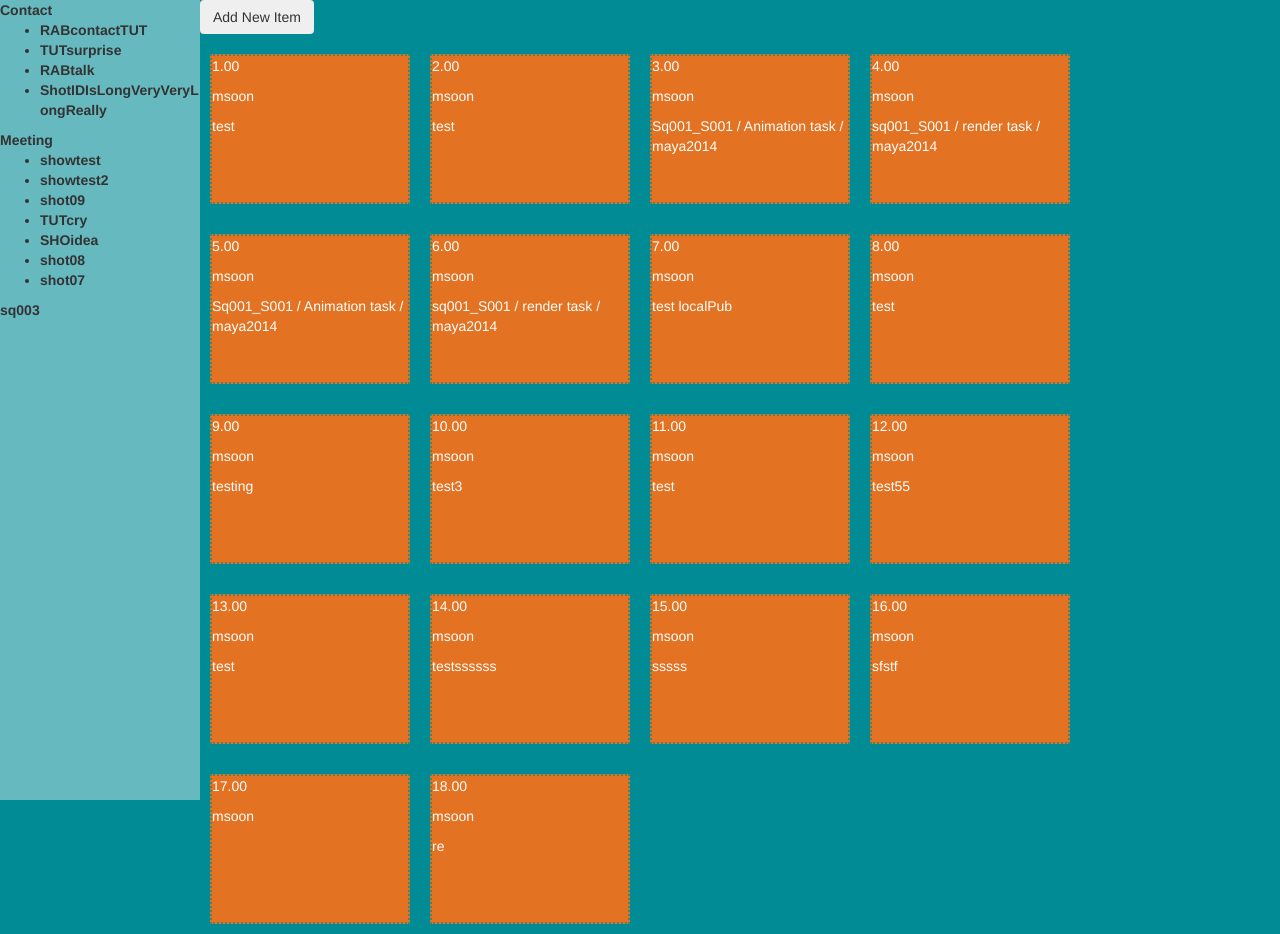
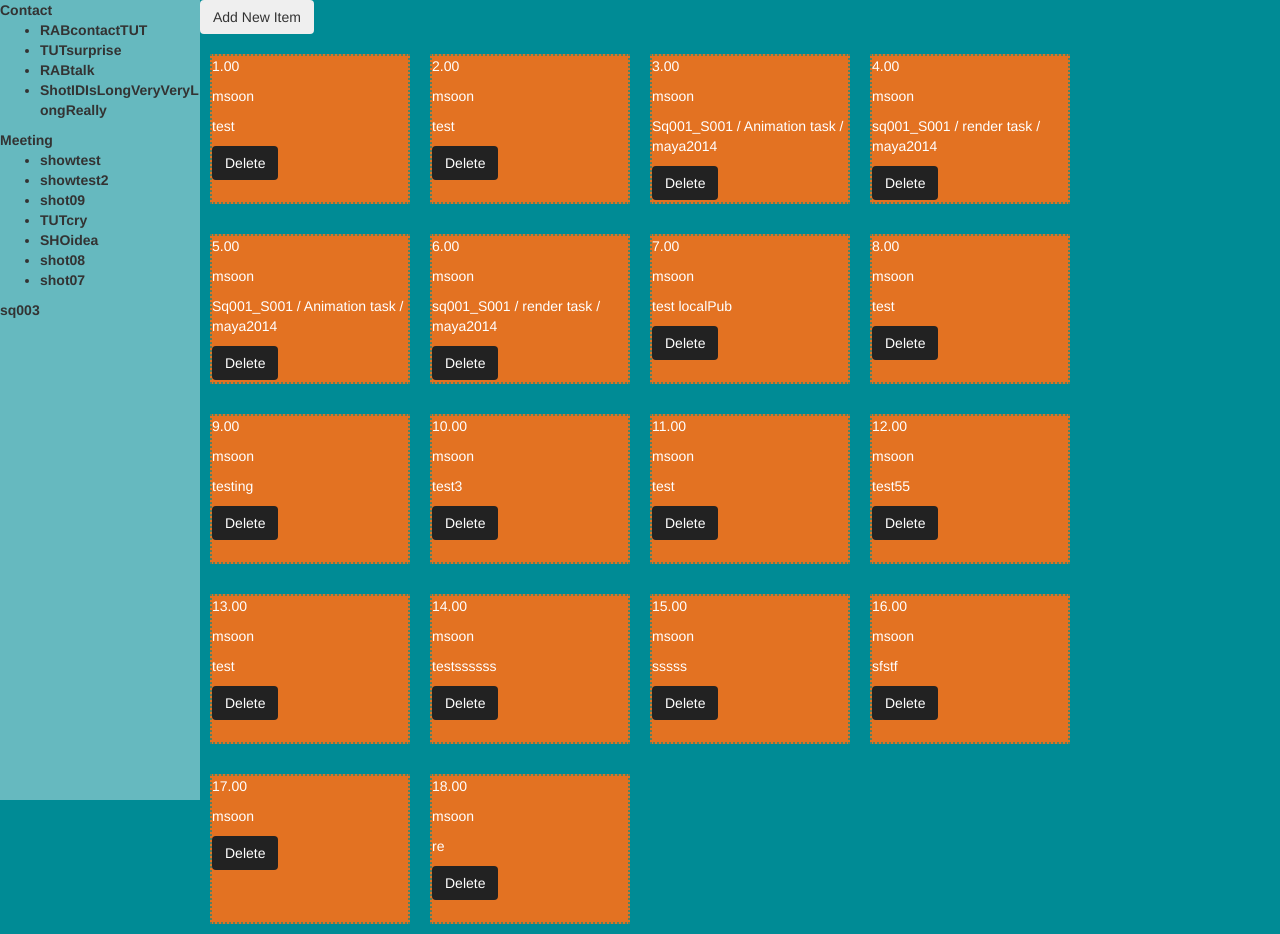
Before and after one commit to hasan-wajahat/sequenceManager, an Angular app: page /short/1 in a window 1280 px wide. Built offline with nearby package versions, Linux system fonts and the light colour scheme.

Commit message:
adding delete button

```diff
--- a/src/app/main-page/short-detail/publish-item/publish-item.component.html
+++ b/src/app/main-page/short-detail/publish-item/publish-item.component.html
@@ -8,4 +8,6 @@
   <p>
     {{publishItem.pbCmt}}
   </p>
+  <button class="deleteButton btn" (click)="deletePublishItem()"> Delete</button>
+
 </div>
--- a/src/app/main-page/short-detail/publish-item/publish-item.component.scss
+++ b/src/app/main-page/short-detail/publish-item/publish-item.component.scss
@@ -5,3 +5,9 @@ $publishBlockColor : #E37222;
   border: 2px dotted #548264;
   height: 150px;
 }
+
+.deleteButton{
+background: #222;
+
+
+}
--- a/src/app/main-page/short-detail/publish-item/publish-item.component.ts
+++ b/src/app/main-page/short-detail/publish-item/publish-item.component.ts
@@ -1,4 +1,4 @@
-import { Component, OnInit, Input } from '@angular/core';
+import { Component, OnInit, Input,Output, EventEmitter } from '@angular/core';
 import {PublishHistoryList} from '../../../object-classes/service-classes';
 
 @Component({
@@ -9,10 +9,21 @@ import {PublishHistoryList} from '../../../object-classes/service-classes';
 export class PublishItemComponent implements OnInit {
 
   @Input() publishItem: PublishHistoryList;
+   @Output()  pubItem = new EventEmitter();
+
+
 
   constructor() { }
 
   ngOnInit() {
   }
 
+deletePublishItem(){
+  // console.log(this.publishItem);
+         this.pubItem.next(this.publishItem);
+
+
 }
+
+
+}
--- a/src/app/main-page/short-detail/short-detail.component.html
+++ b/src/app/main-page/short-detail/short-detail.component.html
@@ -1,6 +1,7 @@
 <button class="uploadButton btn" (click)="goToUploadForm()"> Add New Item</button>
 <div class="publishItemContainer">
-  <app-publish-item *ngFor="let pub of pubHistoryList | async" class="publishItem"
-      [publishItem]="pub">
+  <app-publish-item *ngFor="let pub of pubHistoryList " class="publishItem"
+      [publishItem]="pub"
+      (pubItem)="onDelete($event)"   >
   </app-publish-item>
 </div>
--- a/src/app/main-page/short-detail/short-detail.component.ts
+++ b/src/app/main-page/short-detail/short-detail.component.ts
@@ -15,15 +15,19 @@ import {PublishHistoryList} from '../../object-classes/service-classes'
 export class ShortDetailComponent implements OnInit {
 
   id: string;
-  pubHistoryList: Observable<PublishHistoryList[]>;
+  pubHistoryList: PublishHistoryList[];
+  constructor(private route: ActivatedRoute, private router: Router, private pubHistoryService: PublishHistoryService) {
 
-  constructor(private route: ActivatedRoute, private router: Router, private pubHistoryService: PublishHistoryService) {
-  }
+
+}
+
+
 
   ngOnInit() {
-    this.pubHistoryList = this.route.params.switchMap((params: Params) =>{
-      this.id = params['short'];
-      return this.pubHistoryService.getPubList(this.id);
+     this.route.params.subscribe(params =>{
+
+       this.id = params['short'];
+       this.pubHistoryService.getPubList(this.id).subscribe(item=>{this.pubHistoryList=item});
     });
   }
 
@@ -31,4 +35,13 @@ export class ShortDetailComponent implements OnInit {
     let link = ['/new-item', this.id];
     this.router.navigate(link);
   }
+
+
+  onDelete(pubItem: PublishHistoryList){
+
+    // this.pubHistoryList.indexOf(pubItem);
+    this.pubHistoryList.splice(this.pubHistoryList.indexOf(pubItem),1);
+
+
+  }
 }
--- a/src/app/object-classes/service-classes.ts
+++ b/src/app/object-classes/service-classes.ts
@@ -5,6 +5,16 @@ export class PublishHistoryList {
               public pbDate: string,
               public pbCmt: string) {
   }
+
+  pubItem : PublishHistoryList[];
+
+  removeItem(item: PublishHistoryList) {
+    const index = this.pubItem.indexOf(item);
+    this.pubItem.splice(index, 1);
+  }
+
+
+
 }
 
 export class Sequence {
--- a/src/app/services/publish-history.service.ts
+++ b/src/app/services/publish-history.service.ts
@@ -28,4 +28,9 @@ export class PublishHistoryService {
       return body.data;
     }
   }
+
+
+
+
+
 }
```
